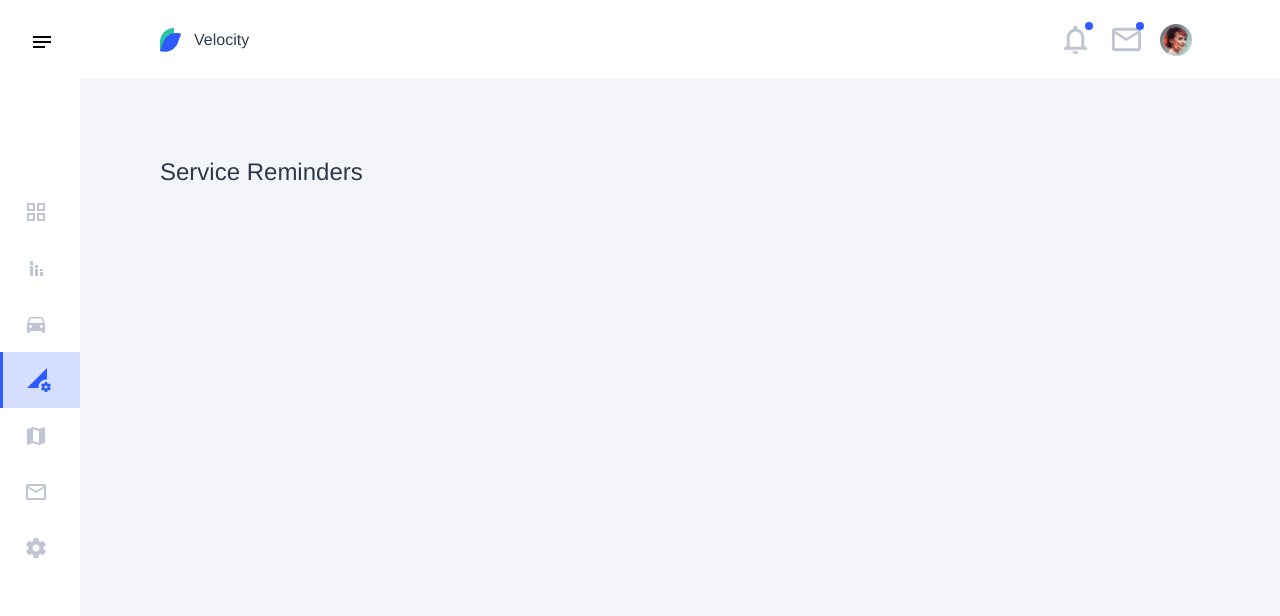
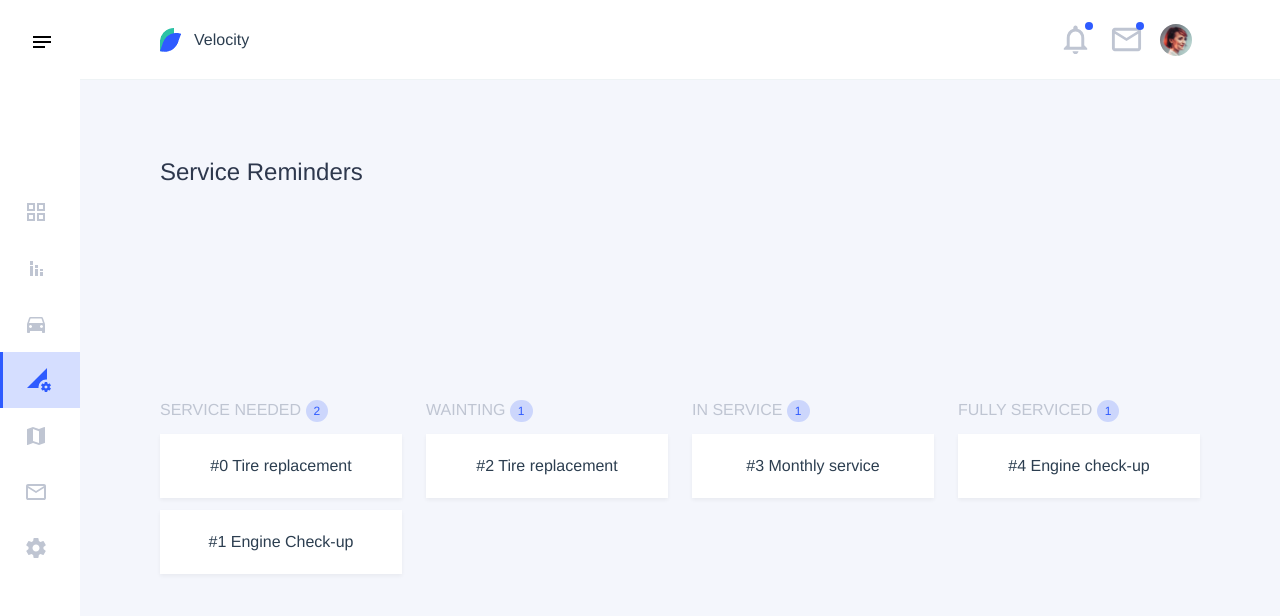
Before and after one commit to atcha/vue-velocity, a Vue app: page /service-reminders in a window 1280 px wide. Shown: the top 616 px of the page. Built offline with nearby package versions, Linux system fonts and the light colour scheme.

Commit message:
Add(Kanban) : Kanban system added using vuex to update list (WIP)

```diff
--- a/package.json
+++ b/package.json
@@ -15,7 +15,9 @@
     "vue": "^2.6.10",
     "vue-chartjs": "^3.5.0",
     "vue-multiselect": "^2.1.6",
-    "vue2-leaflet": "^2.2.1"
+    "vue2-leaflet": "^2.2.1",
+    "vuedraggable": "^2.23.2",
+    "vuex": "^3.1.2"
   },
   "devDependencies": {
     "@fullhuman/postcss-purgecss": "^1.3.0",
--- /dev/null
+++ b/src/components/TaskCard.vue
@@ -0,0 +1,21 @@
+<template>
+    <div class="p-5 bg-white shadow-2l">
+        <div class="card-block">
+            <h5 class="card-title">
+                <span class="text-muted">#{{item.id}}</span>
+                {{item.info}}
+            </h5>
+        </div>
+    </div>
+</template>
+
+<script>
+    export default {
+        name: "TaskCard",
+        props: ['item']
+    }
+</script>
+
+<style scoped>
+
+</style>
--- /dev/null
+++ b/src/components/TaskLane.vue
@@ -0,0 +1,46 @@
+<template>
+    <div>
+        <h3 class="uppercase text-gray-1 text-left">{{ title }} <span class="rounded-full px-2 py-1 bg-primary-light text-primary-normal text-xs leading-none">{{itemCount}}</span></h3>
+        <div class="mt-3">
+            <draggable v-model="draggables" :options="{ group: 'default' }">
+                <div v-for="item in items" :key="item.id">
+                    <item class="mb-3" :item="item"></item>
+                </div>
+            </draggable>
+        </div>
+    </div>
+</template>
+
+<script>
+    import Draggable from 'vuedraggable';
+    import TaskCard from "./TaskCard";
+    export default {
+        name: "TaskLane",
+        components: {
+            item: TaskCard,
+            draggable: Draggable
+        },
+        props: ['items', 'title', 'id'],
+        computed: {
+            itemCount() {
+                if (!this.items) return '';
+                return this.items.length;
+            },
+            draggables: {
+                get() {
+                    return this.items;
+                },
+                set(items) {
+                    this.$store.commit('updateItems', {
+                        items,
+                        id: this.id
+                    });
+                }
+            }
+        }
+    }
+</script>
+
+<style scoped>
+
+</style>
--- a/src/main.js
+++ b/src/main.js
@@ -4,7 +4,8 @@ import { Icon } from 'leaflet';
 import '@/assets/css/tailwind.css';
 import 'leaflet/dist/leaflet.css';
 
-import router from './router'
+import router from './router';
+import store from './store';
 
 Vue.config.productionTip = false
 
@@ -20,5 +21,6 @@ Icon.Default.mergeOptions({
 
 new Vue({
   router,
+  store,
   render: h => h(App)
 }).$mount('#app')
--- a/src/pages/ServiceReminders.vue
+++ b/src/pages/ServiceReminders.vue
@@ -1,24 +1,34 @@
 <template>
     <main class="flex flex-wrap p-20 min-h-screen">
         <h1 class="text-2xl leading-none text-black-1 mr-2">Service Reminders</h1>
+        <div class="flex justify-between w-full">
+            <task-lane class="w-1/4 mr-6" id="needed" title="Service needed" :items="neededItems"></task-lane>
+            <task-lane class="w-1/4 mr-6" id="waiting" title="Wainting" :items="waintingItems"></task-lane>
+            <task-lane class="w-1/4 mr-6" id="service" title="In service" :items="serviceItems"></task-lane>
+            <task-lane class="w-1/4" id="serviced" title="Fully serviced" :items="servicedItems"></task-lane>
+        </div>
     </main>
 </template>
 
 <script>
+    import { mapState } from 'vuex';
+    import TaskLane from "../components/TaskLane";
+
     export default {
         name: "ServiceReminders",
+        components: {
+            TaskLane
+        },
         data() {
             return {
-        stages: ['on-hold', 'in-progress', 'needs-review', 'approved'],
-        blocks: [
-          {
-            id: 1,
-            status: 'on-hold',
-            title: 'Test',
+            }
         },
-        ]
-      }
-    }
+        computed: mapState({
+            neededItems: s => s.items.needed,
+            waintingItems: s => s.items.waiting,
+            serviceItems: s => s.items.service,
+            servicedItems: s => s.items.serviced
+        })
     }
 </script>
 
--- /dev/null
+++ b/src/store.js
@@ -0,0 +1,65 @@
+import Vue from 'vue';
+import Vuex from 'vuex';
+
+Vue.use(Vuex);
+
+/* eslint-disable no-param-reassign */
+export default new Vuex.Store({
+    state: {
+        items: {
+            needed: [
+                {
+                    id: 0,
+                    name: "Spire",
+                    price: 233,
+                    info: "Tire replacement",
+                    date: "June 12"
+                },
+                {
+                    id: 1,
+                    name: "Eos",
+                    price: 120,
+                    info: "Engine Check-up",
+                    date: "May 2"
+                }
+            ],
+            waiting: [
+                {
+                    id: 2,
+                    name: "Expedition",
+                    price: 766,
+                    info: "Tire replacement",
+                    date: "June 3"
+                }
+            ],
+            service: [
+                {
+                    id: 3,
+                    name: "Scorpion",
+                    price: 430,
+                    info: "Monthly service",
+                    date: "June 4"
+                }
+            ],
+            serviced: [
+                {
+                    id: 4,
+                    name: "Empire",
+                    price: 542,
+                    info: "Engine check-up",
+                    date: "June 24"
+                }
+            ]
+        },
+        nextId: 1
+    },
+    mutations: {
+        addItem(state, item) {
+            state.items.todo.push(Object.assign(item, { id: state.nextId }));
+            state.nextId += 1;
+        },
+        updateItems(state, { items, id }) {
+            state.items[id] = items;
+        }
+    }
+});
```
Also changed, not shown: 1 other file (tests, documents, lock files or other folders). Lines whose indentation alone changed are shown as unchanged.
